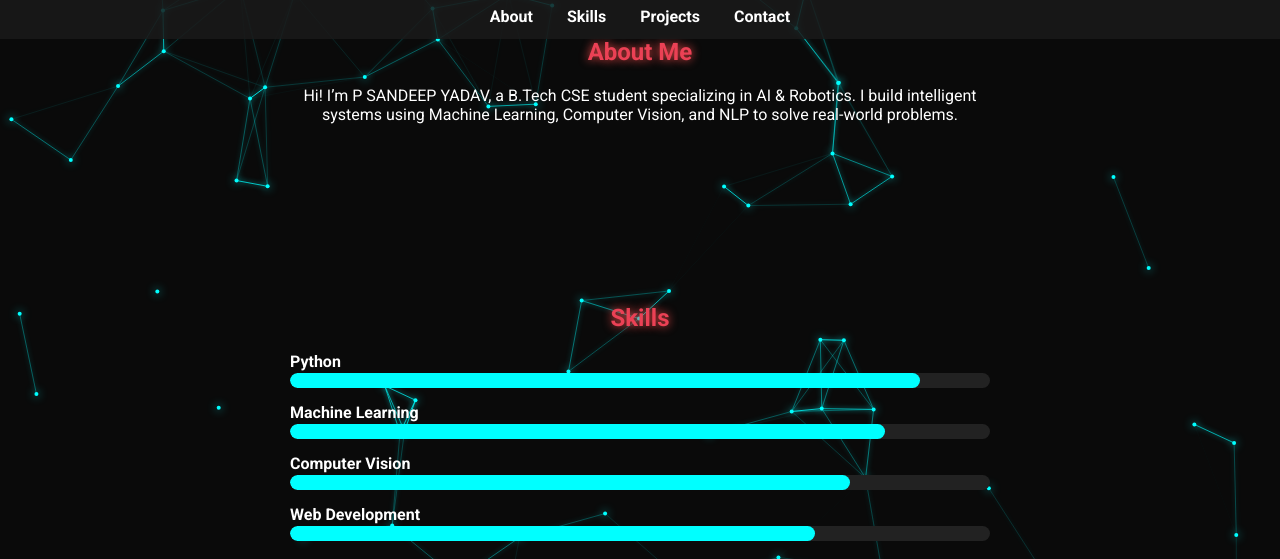
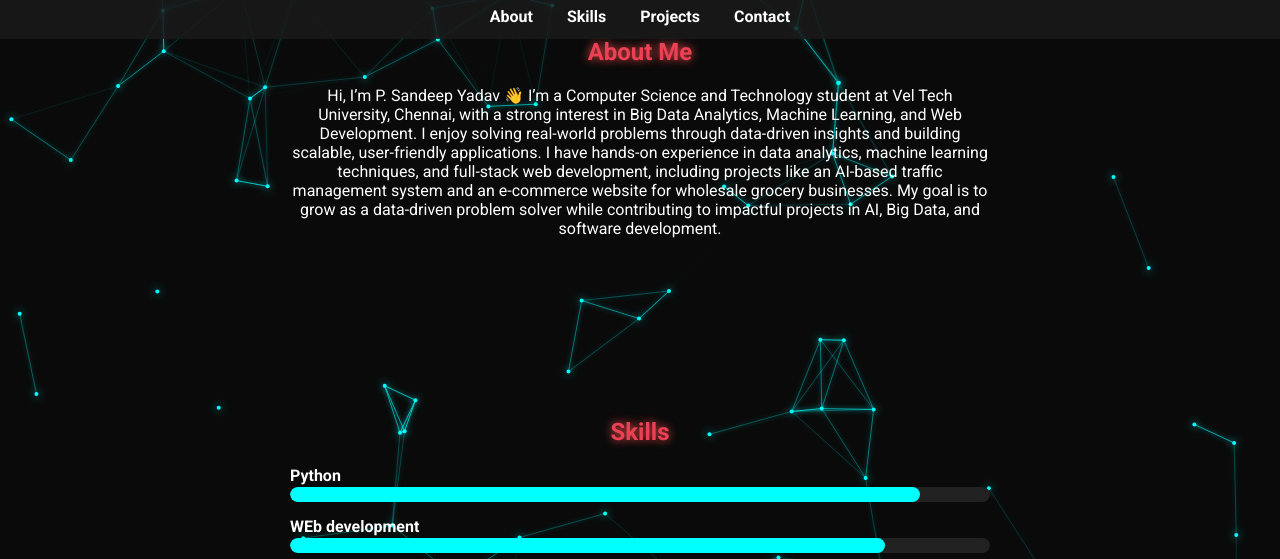
Before and after one commit to codewith-sandy/codewith-sandy.github.io, a plain HTML site: page index.html in a window 1280 px wide. Shown: the part 82-641 px from the top of the page. Drawn offline with Linux system fonts and the light colour scheme.

Commit message:
Update index.html
updated information

```diff
--- a/index.html
+++ b/index.html
@@ -86,7 +86,15 @@
 
 <section id="about">
   <h2>About Me</h2>
-  <p style="text-align:center; max-width:700px; margin:auto;">Hi! I’m P SANDEEP YADAV, a B.Tech CSE student specializing in AI & Robotics. I build intelligent systems using Machine Learning, Computer Vision, and NLP to solve real-world problems.</p>
+  <p style="text-align:center; max-width:700px; margin:auto;">
+Hi, I’m P. Sandeep Yadav 👋
+I’m a Computer Science and Technology student at Vel Tech University, Chennai, with a strong interest in Big Data Analytics, Machine Learning, and Web Development.
+    I enjoy solving real-world problems through data-driven insights and building scalable, user-friendly applications.
+
+I have hands-on experience in data analytics, machine learning techniques, and full-stack web development, including projects like an AI-based traffic
+    management system and an e-commerce website for wholesale grocery businesses.
+
+My goal is to grow as a data-driven problem solver while contributing to impactful projects in AI, Big Data, and software development.
 </section>
 
 <section id="skills">
@@ -95,13 +103,13 @@
     <p>Python</p>
     <div class="skill-bar"><div class="skill-fill" style="width:90%"></div></div>
 
-    <p>Machine Learning</p>
+    <p>WEb development </p>
     <div class="skill-bar"><div class="skill-fill" style="width:85%"></div></div>
 
     <p>Computer Vision</p>
     <div class="skill-bar"><div class="skill-fill" style="width:80%"></div></div>
 
-    <p>Web Development</p>
+    <p>Machine Learning</p>
     <div class="skill-bar"><div class="skill-fill" style="width:75%"></div></div>
   </div>
 </section>
@@ -197,9 +205,9 @@
 <section id="contact">
   <h2>Contact</h2>
   <div class="contact-links">
-    <a href="mailto:yourname@example.com">Email: yourname@example.com</a>
-    <a href="https://linkedin.com/in/yourname" target="_blank">LinkedIn</a>
-    <a href="https://github.com/yourusername" target="_blank">GitHub</a>
+    <a href="mailto:sandeepsarath2004@gmail.com">Email: sandeepsarath2004@gmail.com</a>
+    <a href="https://linkedin.com/in/p-sandeep-yadav-cse" target="_blank">LinkedIn</a>
+    <a href="https://github.com/codewith-sandy" target="_blank">GitHub</a>
     <a href="Resume.pdf" download class="resume-btn">Download Resume</a>
   </div>
 </section>
```
